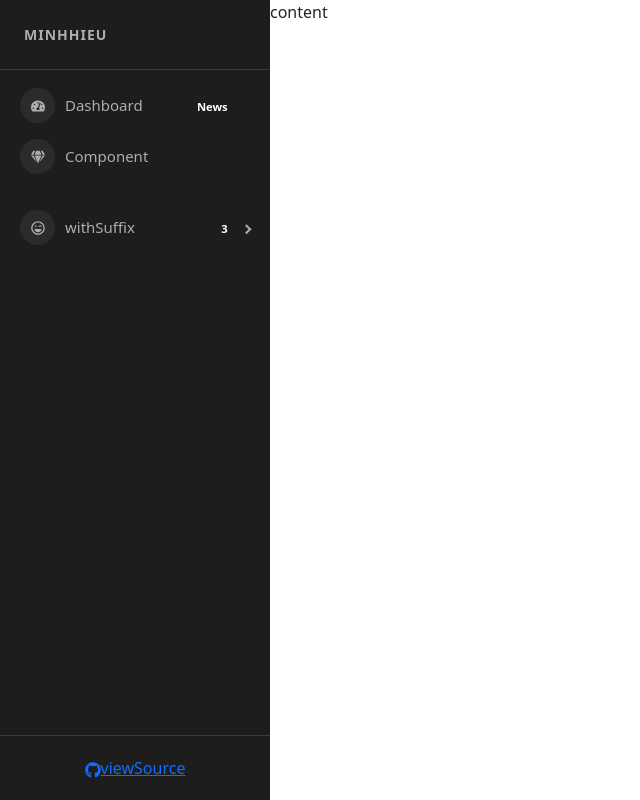
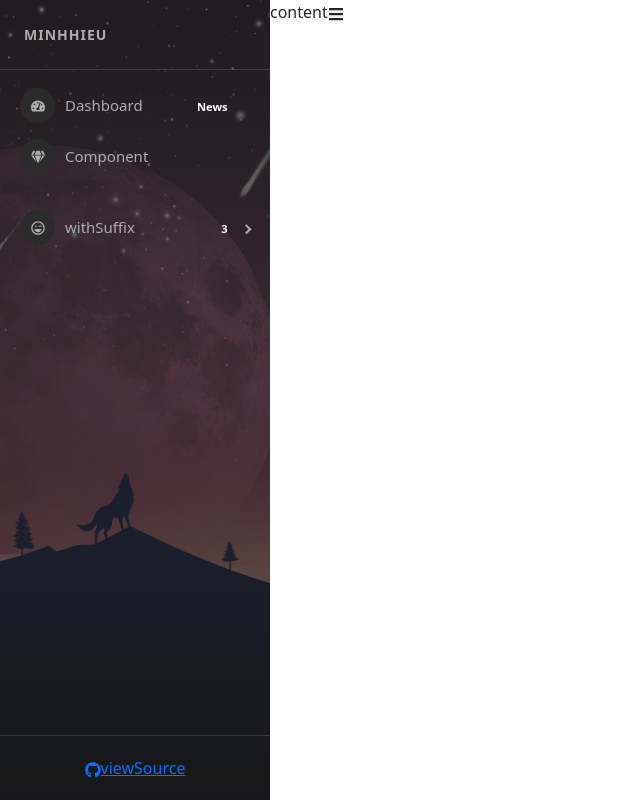
Before and after one commit to hunggtham/React-learning, a React (Create React App) app: page /admins in a window 1280 px wide. Shown: the whole page, without its empty margins (0-640 px from the left). Built offline with nearby package versions, Linux system fonts and the light colour scheme.

Commit message:
update admin sidebar 2

```diff
--- a/src/components/Admin/Admin.js
+++ b/src/components/Admin/Admin.js
@@ -1,14 +1,20 @@
+import { useState } from 'react';
+
 import Sidebar from "./Sidebar";
 import './Admin.scss';
+import { FaBars } from 'react-icons/fa'
+const Admin = (props) => {
 
-const Admin = (props) => {
+    const [collapsed, setCollapsed] = useState(false);
+
     return (
         <div className='admin-container'>
             <div className="admin-sidebar">
-                <Sidebar />
+                <Sidebar collapsed={collapsed} />
             </div>
             <div className='admin-content'>
                 content
+                <FaBars onClick={() => setCollapsed(!collapsed)} />
             </div>
         </div>
     )
--- a/src/components/Admin/Admin.scss
+++ b/src/components/Admin/Admin.scss
@@ -2,6 +2,9 @@
     display: flex;
 }
 
-.pro-sidebar {
-    height: 100vh;
+.admin-sidebar {
+    .pro-sidebar {
+        height: 100vh;
+
+    }
 }
--- a/src/components/Admin/Sidebar.js
+++ b/src/components/Admin/Sidebar.js
@@ -36,7 +36,7 @@ const Sidebar = (props) => {
 
             {/* source: https://github.com/azouaoui-med/react-pro-sidebar/blob/v0.x/demo/src/Aside.js */}
             <ProSidebar
-                image={image ? sidebarBg : false}
+                image={sidebarBg}
                 rtl={rtl}
                 collapsed={collapsed}
                 toggled={toggled}
```
